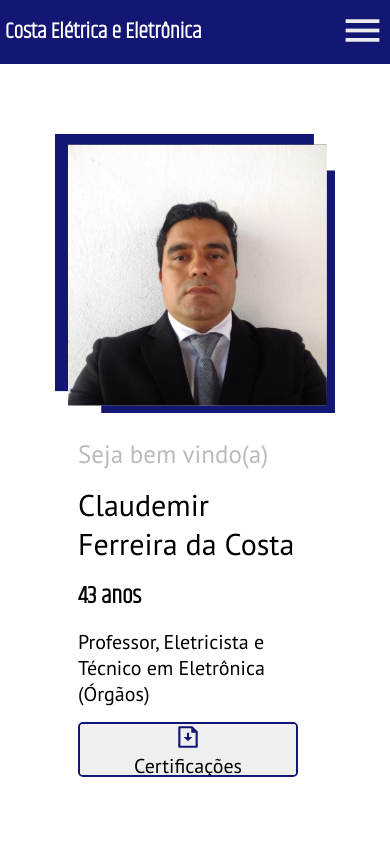
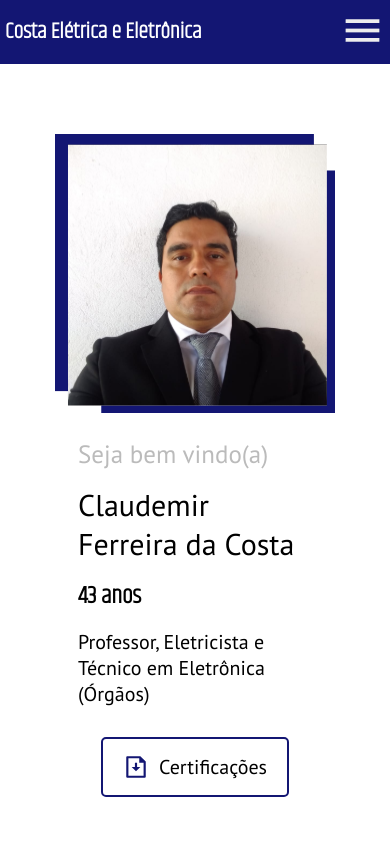
Before and after one commit to Tiaguh/costaeletroeletronica, a React (Create React App) app: page / in a window 390 px wide. Shown: the top 844 px of the page. Built offline with nearby package versions, Linux system fonts and the light colour scheme.

Commit message:
fixing button bugs

```diff
--- a/src/Pages/HomePage/HomePage.css
+++ b/src/Pages/HomePage/HomePage.css
@@ -222,6 +222,40 @@
     .foto-fios-responsive {
         width: 350px;
     }
+
+    .button-response {
+        width: 80%;
+        height: 60px;
+
+        background-color: #FFF;
+
+        border-radius: 5px;
+
+        border: 2px solid #131673;
+
+        margin-top: 15px;
+
+        text-decoration: none;
+    }
+
+    .button-response button {
+        width: 100%;
+        height: 100%;
+
+        display: flex;
+        flex-direction: row;
+        justify-content: center;
+        align-items: center;
+
+        gap: 10px;
+
+        border: none;
+
+        background-color: transparent;
+
+        font-size: 25px;
+    }
+
 }
 
 @media (max-width: 890px) {
@@ -355,6 +389,12 @@
 
         gap: 25px;
     }
+
+    .button-response {
+        width: 80%;
+
+        align-self: center;
+    }
 }
 
 @media (max-width: 430px) {
--- a/src/Pages/HomePage/HomePage.jsx
+++ b/src/Pages/HomePage/HomePage.jsx
@@ -89,10 +89,18 @@ export default function HomePage() {
                     <h2>43 anos</h2>
                     <p>Professor, Eletricista e Técnico em Eletrônica (Órgãos)</p>
 
-                    <button className="button-type-1">
-                        <RiFileDownloadLine size={26} color="#131673" />
-                        <p>Certificações</p>
-                    </button>
+
+                    <a
+                        href={Certifications}
+                        download="Certificações Claudemir Ferreira"
+
+                        className="button-response"
+                    >
+                        <button>
+                            <RiFileDownloadLine size={26} color="#131673" />
+                            <p>Certificações</p>
+                        </button>
+                    </a>
 
                 </div>
 
```
